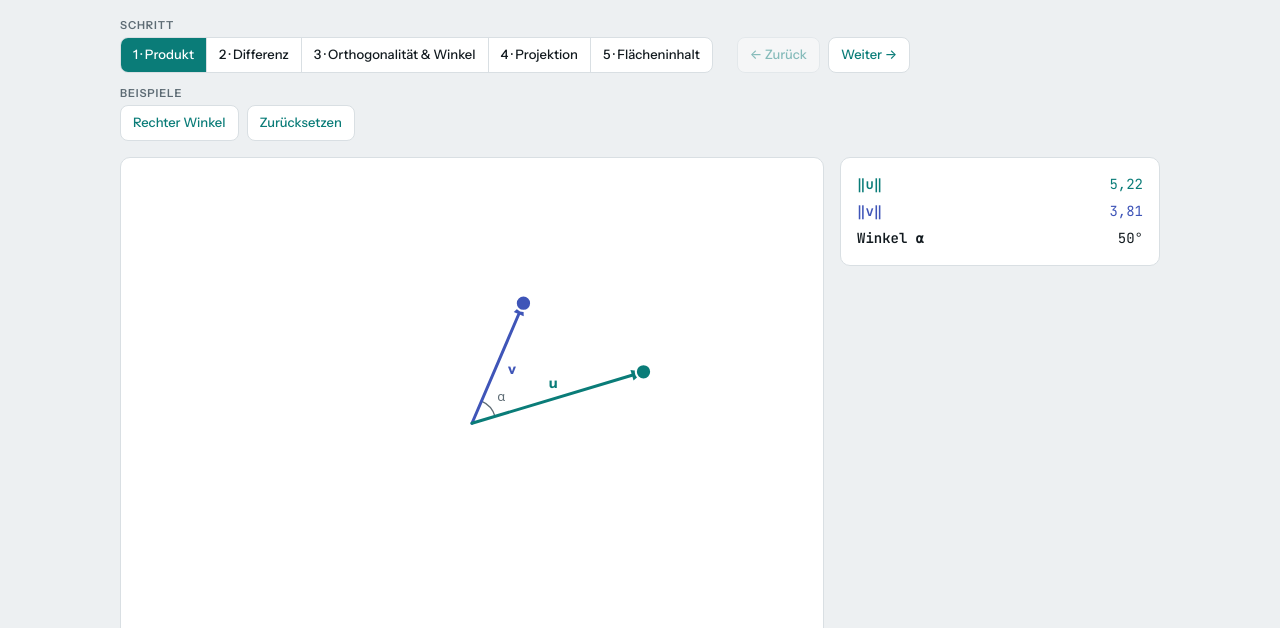
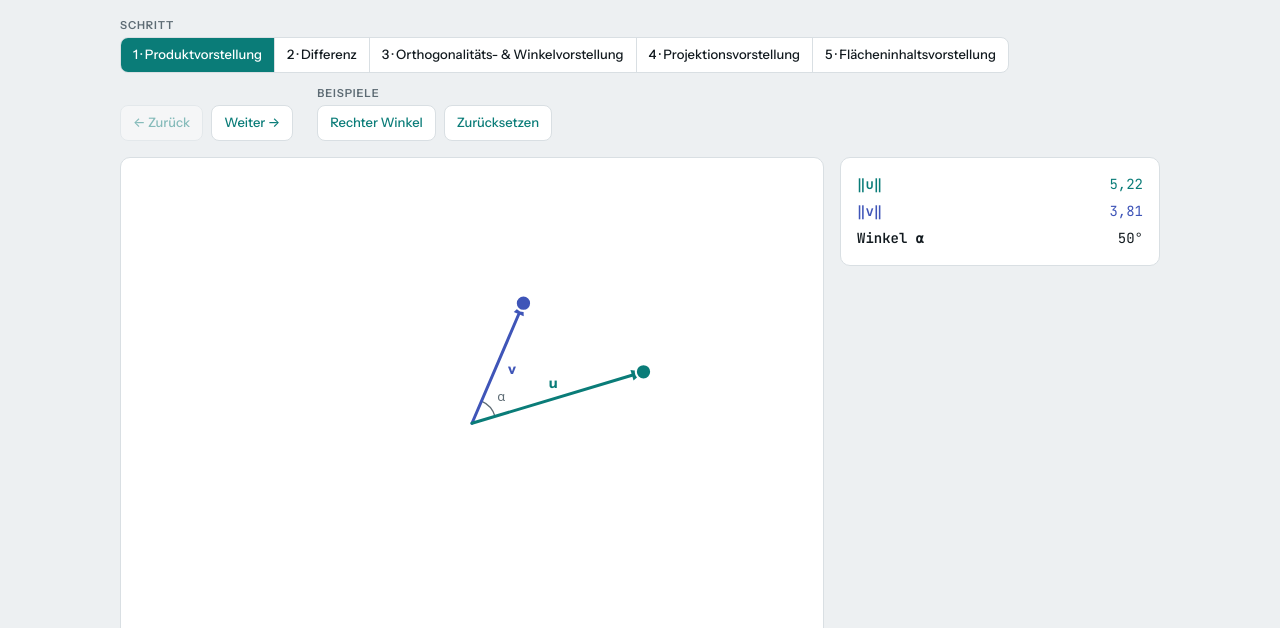
Before and after one commit to math952/Skalarprodukt, a plain HTML site: page index.html in a window 1280 px wide. Shown: the part 172-800 px from the top of the page. Drawn offline with Linux system fonts and the light colour scheme.

Commit message:
Update STEPS and QUESTIONS content in index.html

```diff
--- a/index.html
+++ b/index.html
@@ -216,24 +216,24 @@
   const sub = (a, b) => [a[0] - b[0], a[1] - b[1]];
   const dot = (a, b) => a[0] * b[0] + a[1] * b[1];
 
-  const STEPS = ["1 · Produkt", "2 · Differenz", "3 · Orthogonalität & Winkel", "4 · Projektion", "5 · Flächeninhalt"];
+  const STEPS = ["1 · Produktvorstellung", "2 · Differenz", "3 · Orthogonalitäts- & Winkelvorstellung", "4 · Projektionsvorstellung", "5 · Flächeninhaltsvorstellung"];
   const LC = "‖v‖ cos α", LS = "‖v‖ sin α", LQ = "‖u‖ − ‖v‖ cos α";
   const QUESTIONS = {
     3: [
       ["Wann ist das Skalarprodukt besonders groß, wann besonders klein, wann ist es null? Argumentiere mit den Dreiecken.",
-       "Groß: Das Dreieck über u − v ist klein, v liegt nahe bei u, der Winkel α ist klein (Winkelvorstellung). Null: Das Dreieck über u − v ist genau so groß wie die beiden anderen zusammen. Das ist der Satz des Pythagoras, also ist α = 90° (Orthogonalitätsvorstellung). Negativ: Das Dreieck über u − v ist größer als die beiden anderen zusammen, α ist stumpf. Bei gleichem Winkel wächst das Skalarprodukt betragsmäßig, wenn u oder v wächst. Die Formel entsteht durch Ausmultiplizieren (Bilinearität, Produktvorstellung)."]
+       "Groß: Das Dreieck über u − v ist klein, v liegt nahe bei u, der Winkel α ist klein (Winkelvorstellung). Null: Das Dreieck über u − v ist genau so groß wie die beiden anderen zusammen. Das ist der Satz des Pythagoras, also ist α = 90° (Orthogonalitätsvorstellung). Negativ: Das Dreieck über u − v ist größer als die beiden anderen zusammen, α ist stumpf. Bei gleichem Winkel wächst das Skalarprodukt betragsmäßig, wenn u oder v wächst."]
     ],
     4: [
       ["Warum gilt v = v⊥ + v∥?",
-       "Fällt man von der Spitze von v das Lot auf die Gerade durch u, entsteht der Fußpunkt F. Der Weg von O nach F ist parallel zu u (v∥), der Weg von F zur Spitze von v steht senkrecht dazu (v⊥). Beide Wege hintereinander führen von O zur Spitze von v (Projektionsvorstellung)."],
+       "Fällt man von der Spitze von v das Lot auf die Gerade durch u, entsteht der Fußpunkt F. Der Weg von O nach F ist parallel zu u (v∥), der Weg von F zur Spitze von v steht senkrecht dazu (v⊥). Beide Wege hintereinander führen von O zur Spitze von v."],
       ["Ziehe v auf der gestrichelten Senkrechten. Was bleibt gleich, was ändert sich? Warum? Was folgt daraus für ⟨u,v⟩?",
-       "v∥ bleibt gleich, v⊥ ändert sich, und ⟨u,v⟩ bleibt gleich. Die Bilinearität (Produktvorstellung) teilt ⟨u,v⟩ in ⟨u,v∥⟩ + ⟨u,v⊥⟩ auf. Der zweite Summand ist 0, weil v⊥ senkrecht auf u steht (Orthogonalitätsvorstellung, Schritt 3). Es zählt also nur der zu u parallele Anteil (Projektionsvorstellung)."]
+       "v∥ bleibt gleich, v⊥ ändert sich, und ⟨u,v⟩ bleibt gleich. Wegen der Bilinearität gilt ⟨u,v⟩ = ⟨u,v∥⟩ + ⟨u,v⊥⟩. Der zweite Summand ist 0, weil v⊥ senkrecht auf u steht (Orthogonalitätsvorstellung). Es zählt also nur der zu u parallele Anteil (Projektionsvorstellung)."]
     ],
     5: [
       ["Warum hat der parallele Anteil v∥ die Länge ‖v‖ cos α?",
        "Das Dreieck O–F–V hat bei F einen rechten Winkel. ‖v‖ ist die Hypotenuse und v∥ die Ankathete von α. Wegen cos α = Ankathete / Hypotenuse ist ‖v∥‖ = ‖v‖ cos α. Bei α > 90° liegt F auf der anderen Seite von O, die Länge zählt dann negativ."],
       ["Wann ist das Skalarprodukt besonders groß, wann besonders klein, wann ist es null? Argumentiere mit dem Rechteck.",
-       "Das Rechteck hat die Seiten ‖u‖ und ‖v∥‖ (Flächeninhaltsvorstellung: v∥ wird hochgeklappt). Es wird am größten bei α = 0°, wenn die Richtungen von u und v übereinstimmen (Winkelvorstellung). Null: Bei α = 90° ist v∥ = 0, das Rechteck hat die Breite 0 (Orthogonalitätsvorstellung). Negativ: Bei α > 90° ist cos α negativ, das Rechteck ist gestrichelt und seine Fläche zählt negativ. Bei gleichem Winkel wächst das Skalarprodukt betragsmäßig, wenn u oder v wächst (Produktvorstellung)."]
+       "Das Rechteck hat die Seiten ‖u‖ und ‖v∥‖ (Flächeninhaltsvorstellung: v∥ wird hochgeklappt). Es wird am größten bei α = 0°, wenn die Richtungen von u und v übereinstimmen (Winkelvorstellung). Null: Bei α = 90° ist v∥ = 0, das Rechteck hat die Breite 0 (Orthogonalitätsvorstellung). Negativ: Bei α > 90° ist cos α negativ, das Rechteck ist gestrichelt und seine Fläche zählt negativ. Bei gleichem Winkel wächst das Skalarprodukt betragsmäßig, wenn u oder v wächst."]
     ]
   };
 
```
